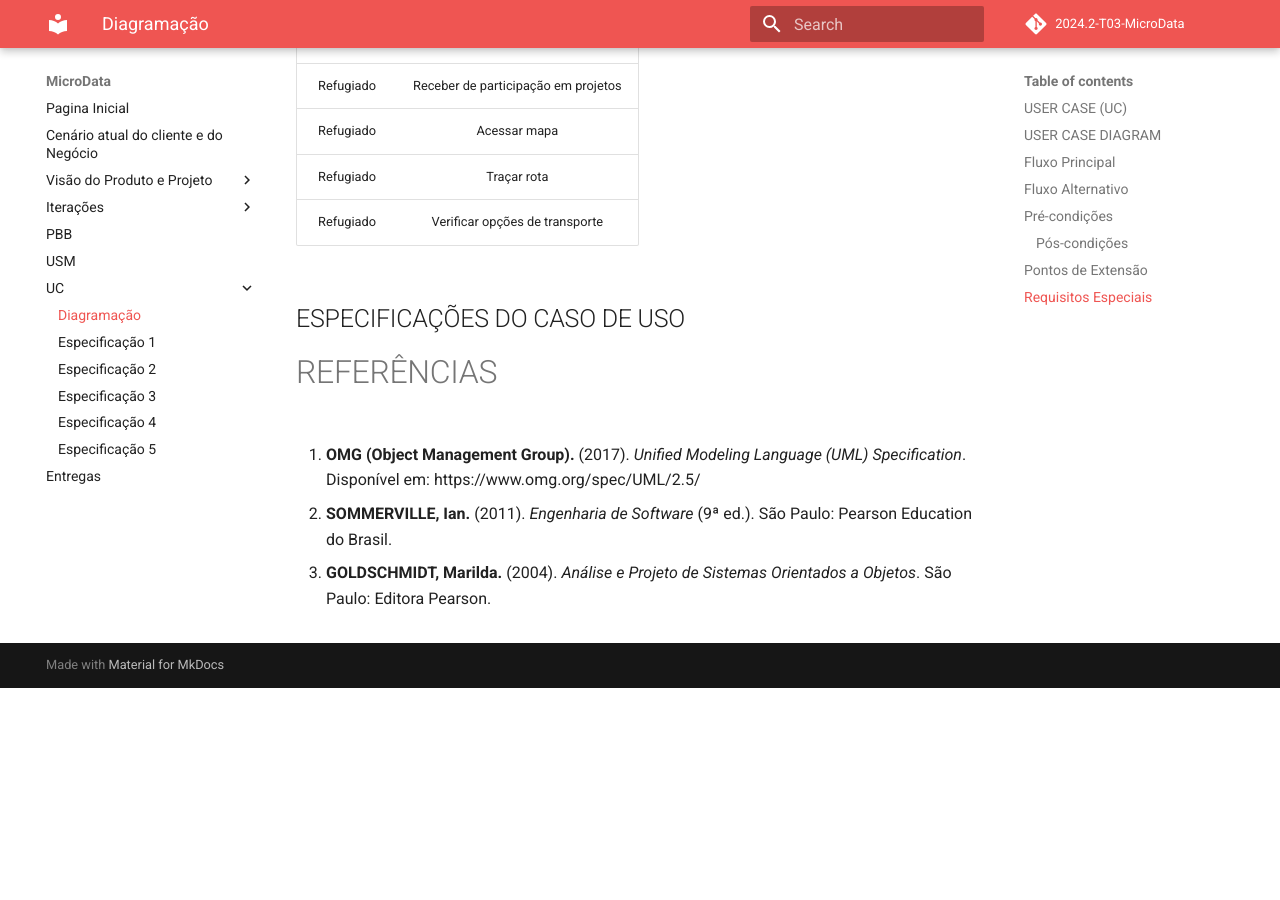
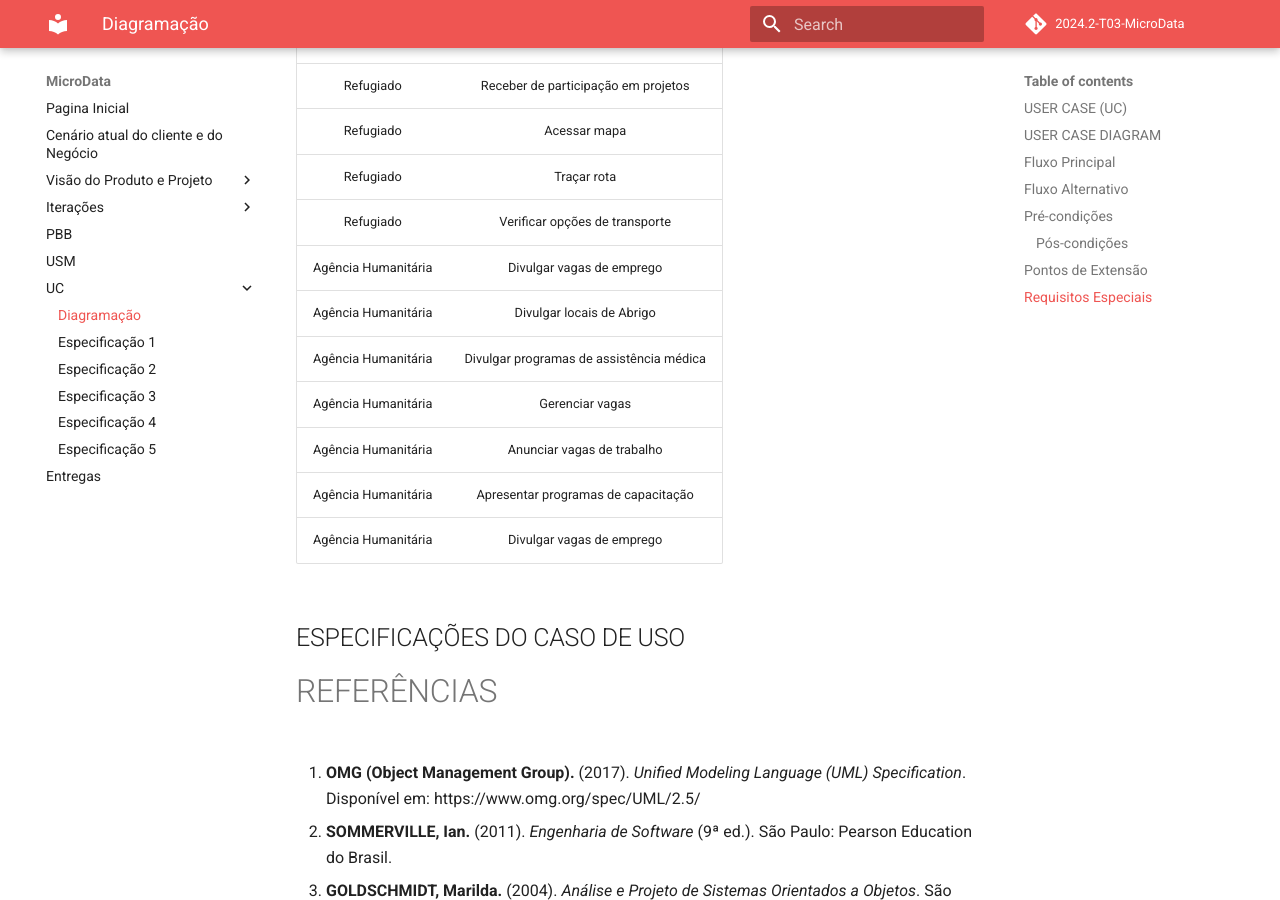
Before and after one commit to storch7/2024.2-T03-MicroData, an MkDocs documentation site: the page built from docs/uc/usercase.md, in a window 1280 px wide and 900 px high, scrolled down 2978 px. Built offline with MkDocs 1.6.1 and Material for MkDocs 9.7.7, drawn with Linux system fonts in a browser that asks for light colours; comment, search, counter and statistics services are not loaded; before the commit the page ends 3666 px from its top, so only the background shows below that.

Commit message:
Caso de uso agência humanitária

```diff
--- a/docs/uc/usercase.md
+++ b/docs/uc/usercase.md
@@ -61,6 +61,15 @@ O digrama completo também pode ser encontrado na imagem abaixo:
 | Refugiado | Acessar mapa |
 | Refugiado | Traçar rota |
 | Refugiado | Verificar opções de transporte |
+| Agência Humanitária | Divulgar vagas de emprego |
+| Agência Humanitária | Divulgar locais de Abrigo |
+| Agência Humanitária | Divulgar programas de assistência médica |
+| Agência Humanitária | Gerenciar vagas |
+| Agência Humanitária | Anunciar vagas de trabalho |
+| Agência Humanitária | Apresentar programas de capacitação |
+| Agência Humanitária | Divulgar vagas de emprego |
+
+
 
 ## ESPECIFICAÇÕES DO CASO DE USO
 
```
